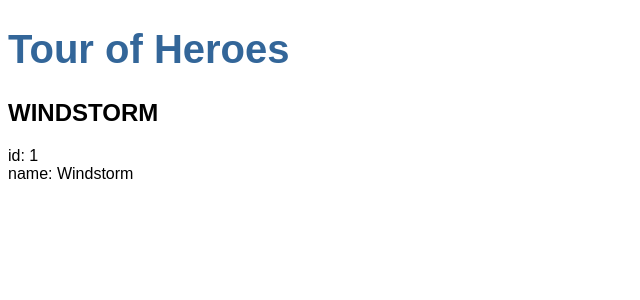
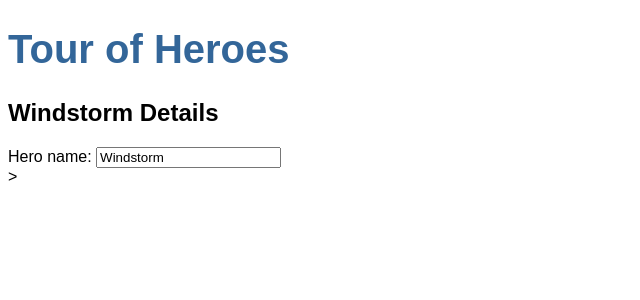
Before and after one commit to minkikim98/angular-tour-of-heroes, an Angular app: page / in a window 1280 px wide. Shown: the top 300 px of the page, without its empty margins (0-640 px from the left). Built offline with nearby package versions, Linux system fonts and the light colour scheme.

Commit message:
imported FormsModule and used ngModel in heroes component

```diff
--- a/src/app/app.module.ts
+++ b/src/app/app.module.ts
@@ -1,5 +1,6 @@
 import { NgModule } from '@angular/core';
 import { BrowserModule } from '@angular/platform-browser';
+import { FormsModule } from '@angular/forms';
 
 import { AppRoutingModule } from './app-routing.module';
 import { AppComponent } from './app.component';
@@ -12,7 +13,8 @@
   ],
   imports: [
     BrowserModule,
-    AppRoutingModule
+    AppRoutingModule,
+    FormsModule
   ],
   providers: [],
   bootstrap: [AppComponent]
--- a/src/app/heroes/heroes.component.html
+++ b/src/app/heroes/heroes.component.html
@@ -1,3 +1,6 @@
-<h2>{{hero.name | uppercase}}</h2>
-<div><span>id: </span>{{hero.id}}</div>
-<div><span>name: </span>{{hero.name}}</div>
+<h2>{{hero.name}} Details</h2>
+
+<div>
+    <label for="name">Hero name: </label>
+    <input id="name" [(ngModel)]="hero.name" placeholder="name">
+</div>>
```
